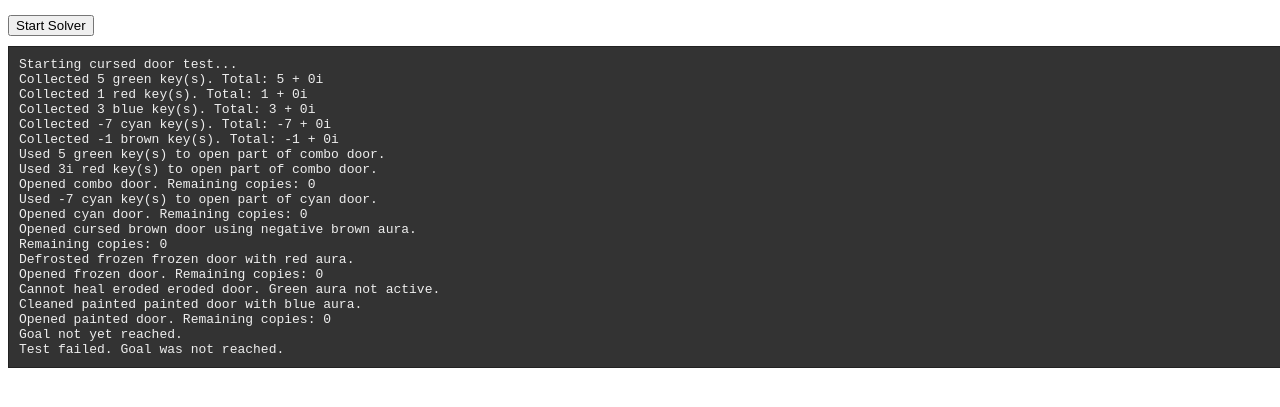
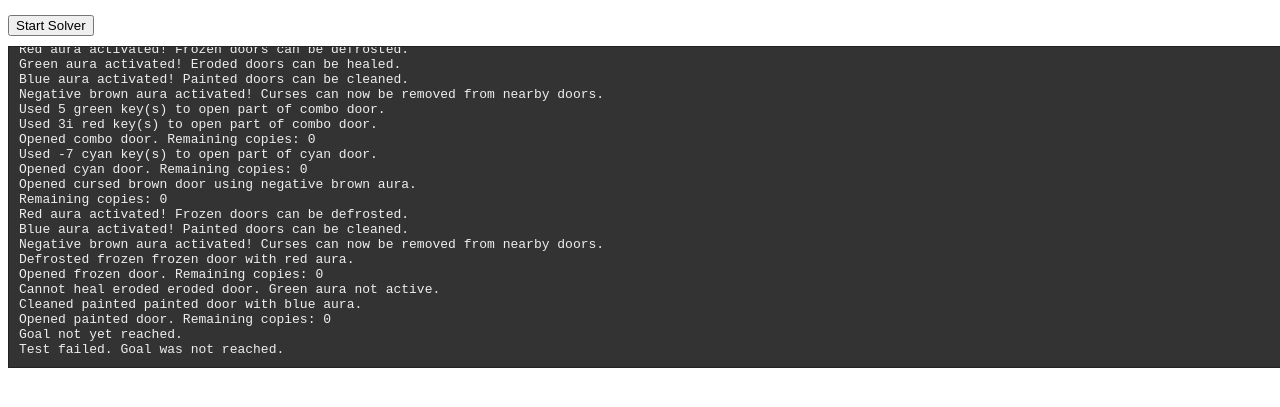
Before and after one commit to FactoryBlack/srr-generator, a website: page lily.html in a window 1280 px wide. Both pictures are taken after a click on the button "Start Solver". Shown: the part 65-472 px from the top of the page. Drawn offline with Linux system fonts and the light colour scheme.

Commit message:
Update lily.html

```diff
--- a/lily.html
+++ b/lily.html
@@ -76,6 +76,9 @@ function collectKey(data, color, amount) {
     data.keys[color].real += amount.real;
     data.keys[color].imag += amount.imag;
     logMessage(`Collected ${amount.real !== 0 ? amount.real : ''}${amount.imag !== 0 ? (amount.real !== 0 ? ' + ' : '') + amount.imag + 'i' : ''} ${color} key(s). Total: ${data.keys[color].real} + ${data.keys[color].imag}i`);
+
+    // Check for aura activation after each key collection
+    checkAuras(data);
 }
 
 // Check for aura activation based on key counts
@@ -191,6 +194,9 @@ async function cursedDoorTest() {
         steps.push("Opened cursed brown door with negative aura.");
     }
 
+    // Check auras before attempting to open corrupted doors
+    checkAuras(testData);
+
     // Try opening each corrupted door with corresponding auras
     openDoor(testData, testData.doors[3]); // frozen door
     openDoor(testData, testData.doors[4]); // eroded door
```
